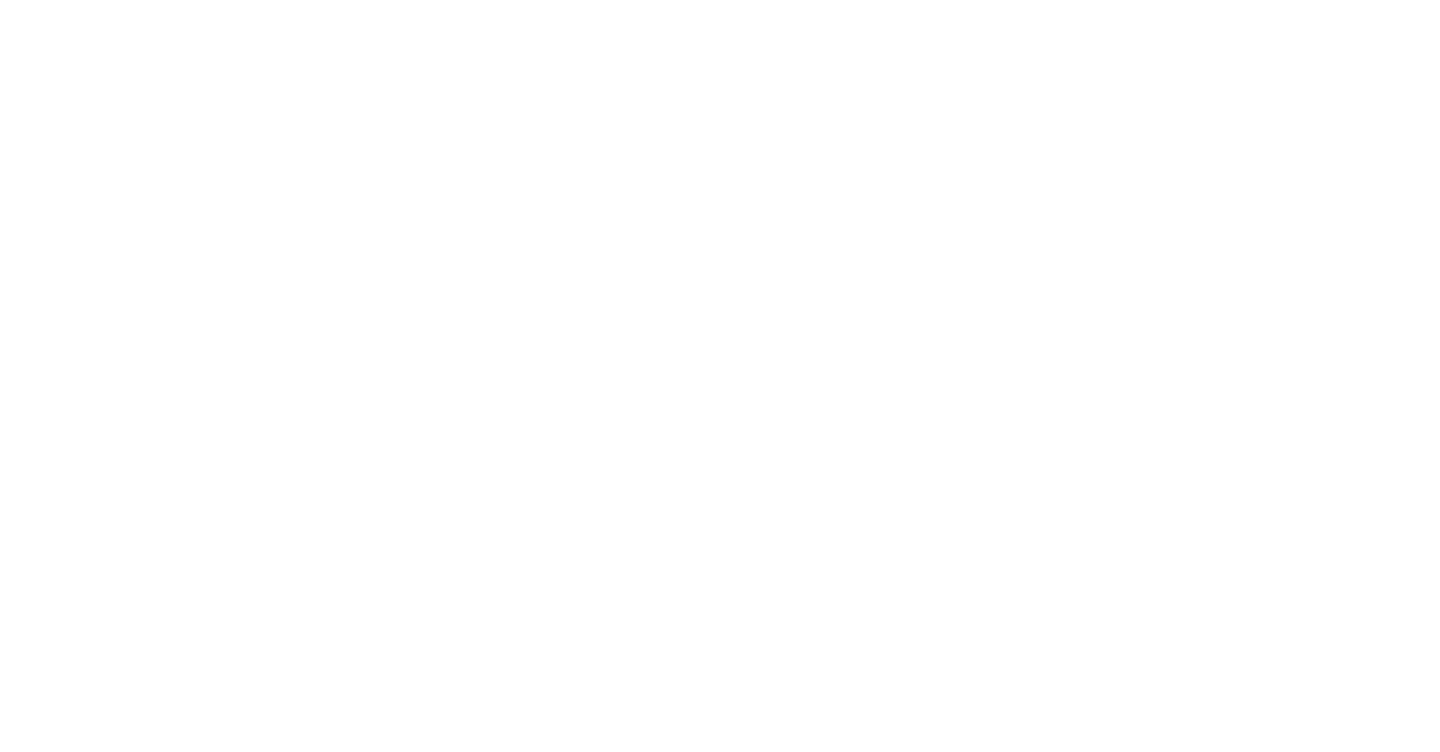
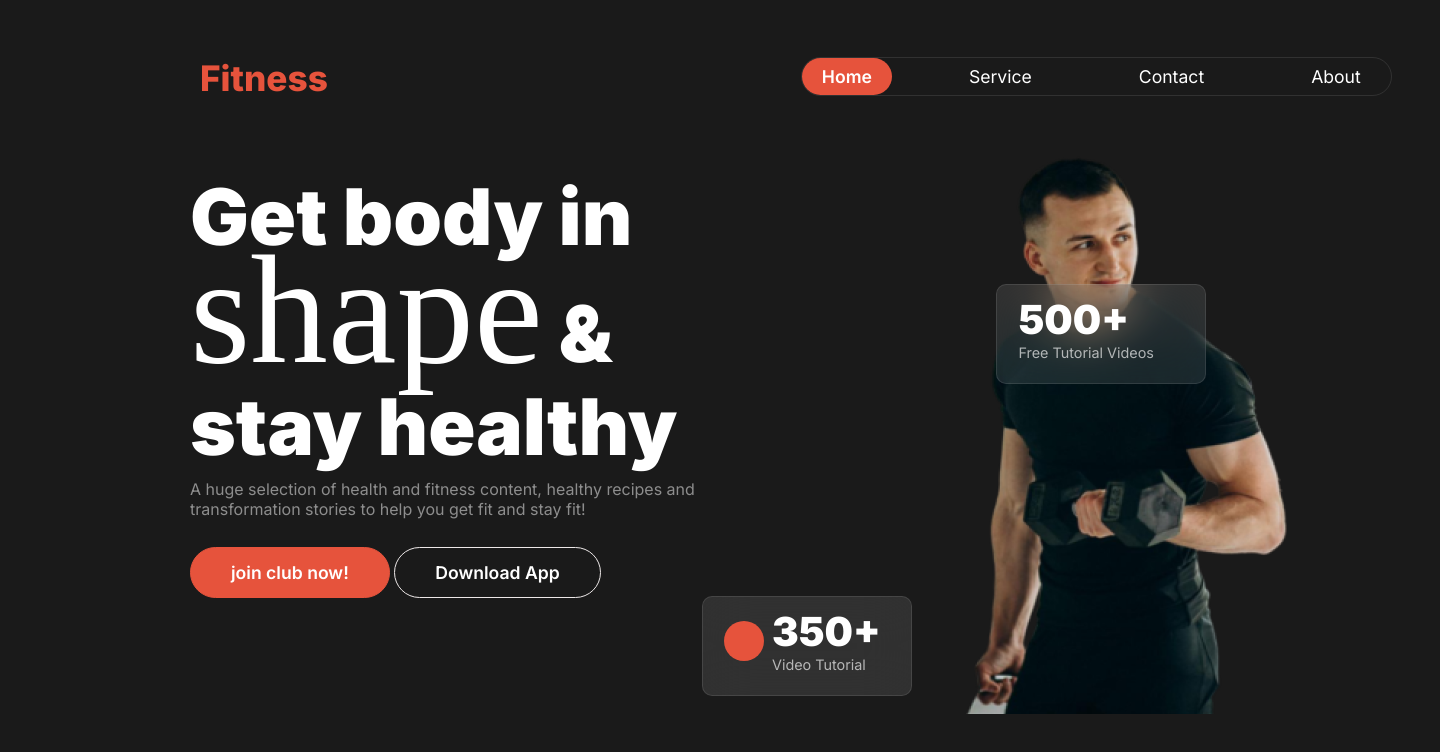
Before and after one commit to rakibmohammedii/assignment02, a plain HTML site: page index.html in a window 1280 px wide. Shown: the whole page, 1440 px wide, since content can reach past the window. Drawn offline with Linux system fonts and the light colour scheme; a web font is replaced by a local one.

Commit message:
header added

```diff
--- a/index.html
+++ b/index.html
@@ -0,0 +1,64 @@
+<!DOCTYPE html>
+<html lang="en">
+<head>
+    <meta charset="UTF-8">
+    <meta name="viewport" content="width=device-width, initial-scale=1.0">
+    <title>Assignment-02</title>
+    <link rel="stylesheet" href="./styles/style.css">
+
+</head>
+<body>
+   <header>
+    <div class="banner">
+      <div class="nav">
+        <div class="logo">Fitness</div>
+        <div class="menu">
+            <ul class="menu-items">
+                <li class="home">Home</li>
+                <li class="list">Service</li>
+                <li class="list">Contact</li>
+                <li class="list">About</li>
+            </ul>
+
+        </div>
+      </div>
+
+
+      <div class="heading">
+        <div class="title">
+             <h5 class="title-get">Get body in  <span class="shape">shape</span> & stay healthy</h5>
+            <p class="description">A huge selection of health and fitness content, healthy recipes and transformation stories to help you get fit and stay fit!</p>
+            <div class="button">
+                <button class="invite">join club now!</button>
+                <button class="app">Download App</button>
+            </div>
+
+        </div>
+        <div class="picture">
+            <img src="./images/Images 2.png" alt="">
+        </div>
+
+      </div>
+      <div class="box-1">
+        <h2 class="box-1h2">500+</h2>
+        <p class="free">Free Tutorial Videos</p>
+      </div>
+      <div class="box-2">
+        <div class="circle">
+
+        </div>
+        <div class="box-2child">
+          <h2 class="box-2h2">350+</h2>
+          <p class="tutorial">Video Tutorial</p>
+        </div>
+
+      </div>
+
+
+   </div>
+
+
+   </header>
+
+</body>
+</html>
--- a/styles/style.css
+++ b/styles/style.css
@@ -0,0 +1,180 @@
+@import url('https://fonts.googleapis.com/css2?family=Azeret+Mono:ital,wght@0,100..900;1,100..900&family=Inter:ital,opsz,wght@0,14..32,100..900;1,14..32,100..900&family=Poppins:ital,wght@0,100;0,200;0,300;0,400;0,500;0,600;0,700;0,800;0,900;1,100;1,200;1,300;1,400;1,500;1,600;1,700;1,800;1,900&display=swap');
+@import url('https://fonts.cdnfonts.com/css/miama');
+*{
+    margin: 0;
+    padding: 0;
+    box-sizing: border-box;
+    font-family: "Inter", sans-serif;
+    font-optical-sizing: auto;
+    font-style: normal;
+    /* background: #000; */
+}
+body{
+    background: #1a1a1a;
+
+}
+.banner{
+    width: 1440px;
+    height: 715px;
+    padding: 57px 190px 0px 190px;
+    /* background: linear-gradient(180.00deg, rgb(17, 17, 17),rgba(119, 119, 119, 1) 100%); */
+}
+.nav{
+
+    display: flex;
+    gap: 463px;
+}
+.logo{
+    margin: 0px 10px;
+    color: rgb(230, 83, 60);
+    font-size: 2.2rem;
+    font-weight: 800;
+
+}
+.menu-items{
+
+    display: flex;
+    gap: 47px;
+    border: 1px solid rgba(255, 255, 255, 0.1);
+    border-radius: 39px;
+    list-style: none;
+
+}
+.list{
+    margin: 0px 10px;
+    padding: 8px 20px;
+    align-items: center;
+    color: rgb(255, 255, 255);
+    font-size: 1.1rem;
+    text-align: center;
+    font-weight: 400;
+}
+.home{
+    color: rgb(255, 255, 255);
+    background-color: rgb(230, 83, 60);
+    padding: 8px 20px;
+    border-radius: 46px;
+    font-size: 1.1rem;
+    font-weight: 600;
+
+}
+.title{
+    margin: 71px 0px;
+}
+
+.title-get{
+    font-size: 78px;
+    font-weight: 900;
+    text-align: left;
+    color: rgb(255, 255, 255);
+    width: 520px;
+    height: 281px;
+    line-height: 120%;
+    ;
+
+}
+.shape{
+    font-size: 155px;
+    font-weight: 400;
+    font-family: miama;
+    position: relative;
+}
+/* .title{
+    padding: 57px 190px;
+} */
+.heading{
+    display: flex;
+    gap: 250px;
+}
+.picture{
+     width: 350px;
+    height: 580px;
+    padding-top: 35px;
+
+}
+.description{
+    font-size: 1rem;
+    font-weight: 400;
+    color: rgba(255, 255, 255, 0.5);
+    margin: 28px 0px;
+}
+.invite{
+    font-size:1.1rem;
+    font-weight: 600;
+    color: rgb(255, 255, 255);
+    background: rgb(230, 83, 60);
+    padding:14px 40px;
+    border-radius: 42px;
+    border: 1px solid rgb(230, 83, 60);
+}
+.app{
+    padding: 14px 40px;
+    font-size: 1.1rem;
+    font-weight: 600;
+    color: rgb(255, 255, 255);
+
+    border-radius: 42px;
+    border: 1px solid rgb(237, 232, 232);
+    background: transparent;
+}
+
+.box-1h2{
+    font-size:2.5rem;
+    font-weight: 900;
+}
+.free{
+    font-size: .9rem;
+    font-weight: 400;
+    color: rgba(255, 255, 255, 0.65);
+}
+.box-1{
+    padding: 10px 21px 20px 21px;
+    text-align: left;
+    border: 1px solid rgba(255, 255, 255, 0.1);
+    border-radius: 10px;
+    backdrop-filter: blur(25px);
+    background-color: rgba(255, 255, 255, 0.1);
+    margin-left: 63%;
+    width: 210px;
+    height: 100px;
+    position: absolute;
+    bottom: 52%;
+    color: #fff;
+
+}
+
+/* box-2 styles */
+.tutorial{
+    font-size: .9rem;
+    font-weight: 400;
+    color: rgba(255, 255, 255, 0.65);
+}
+.box-2h2{
+    font-size: 2.5rem;
+    font-weight: 900;
+}
+.box-2{
+    padding: 10px 21px 20px 21px;
+    text-align: left;
+    border: 1px solid rgba(255, 255, 255, 0.1);
+    border-radius: 10px;
+    backdrop-filter: blur(25px);
+    background-color: rgba(255, 255, 255, 0.1);
+    margin-left: 40%;
+    width: 210px;
+    height: 100px;
+    position: absolute;
+    bottom:13%;
+    color: #fff;
+    display: flex;
+
+}
+.circle{
+
+    margin-top:14px;
+    margin-right: 8px;
+    background-color: rgb(230, 83, 60);
+    width: 40px;
+    height: 40px;
+    border-radius: 50%;
+}
```
Also changed, not shown: images/Images 2.png (added), images/exercise1.jpg (added), images/exercise2.png (added), images/exercise3.png (added), images/exercise5.jpg (added), images/exercise6.jpg (added), images/image 2.png (added), images/image 3.png (added), images/image 4.png (added), images/image 5.png (added), images/run.jpg (added), images/trainer1.png (added), images/trainer2.png (added), images/trainer3.png (added), 2 more files, 2 other files.
